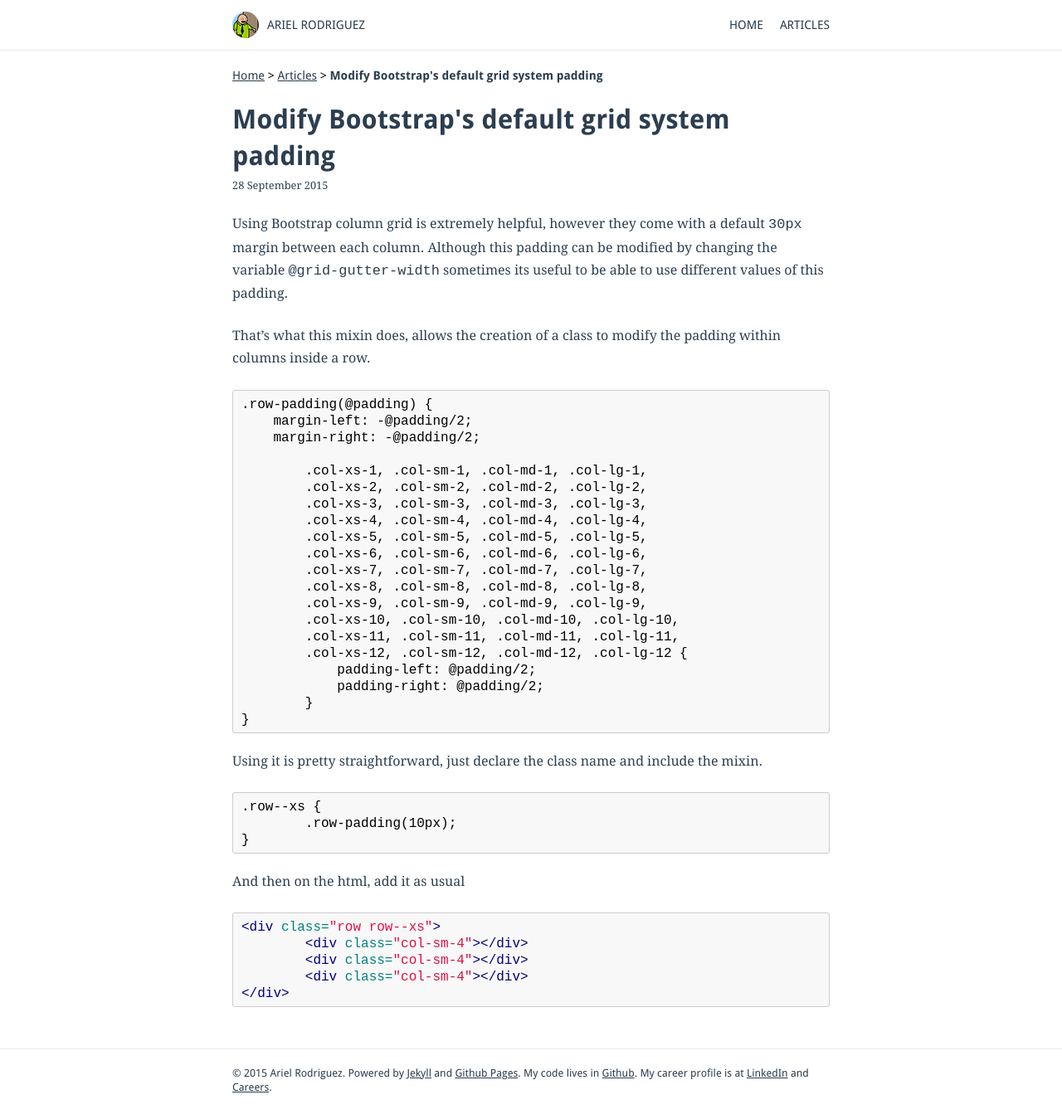
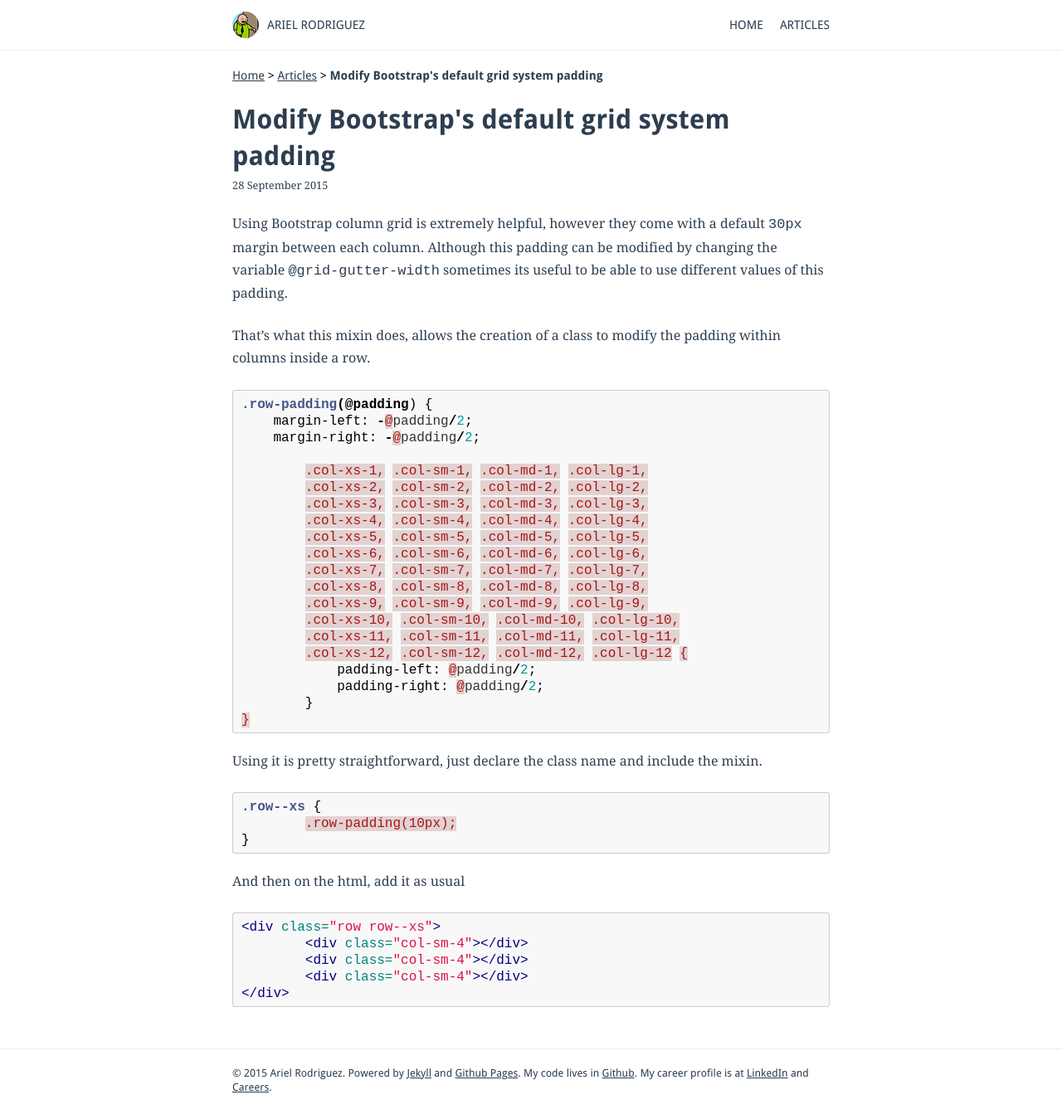
Before and after one commit to arielsvn/arielsvn.github.io, a Jekyll site: the page built from _posts/2015-09-28-bootstrap-row-padding.md, in a window 1280 px wide. Shown: the whole page at 83% size. Built offline with Jekyll 4.4.1, drawn with Linux system fonts in a browser that asks for light colours; Markdown is read by kramdown in place of the engine named in the settings.

Commit message:
replace less for css

````diff
--- a/_posts/2015-09-28-bootstrap-row-padding.md
+++ b/_posts/2015-09-28-bootstrap-row-padding.md
@@ -9,7 +9,7 @@
 
 That's what this mixin does, allows the creation of a class to modify the padding within columns inside a row.
 
-```less
+```css
 .row-padding(@padding) {
     margin-left: -@padding/2;
     margin-right: -@padding/2;
@@ -34,7 +34,7 @@
 
 Using it is pretty straightforward, just declare the class name and include the mixin.
 
-```less
+```css
 .row--xs {
 	.row-padding(10px);
 }
````
